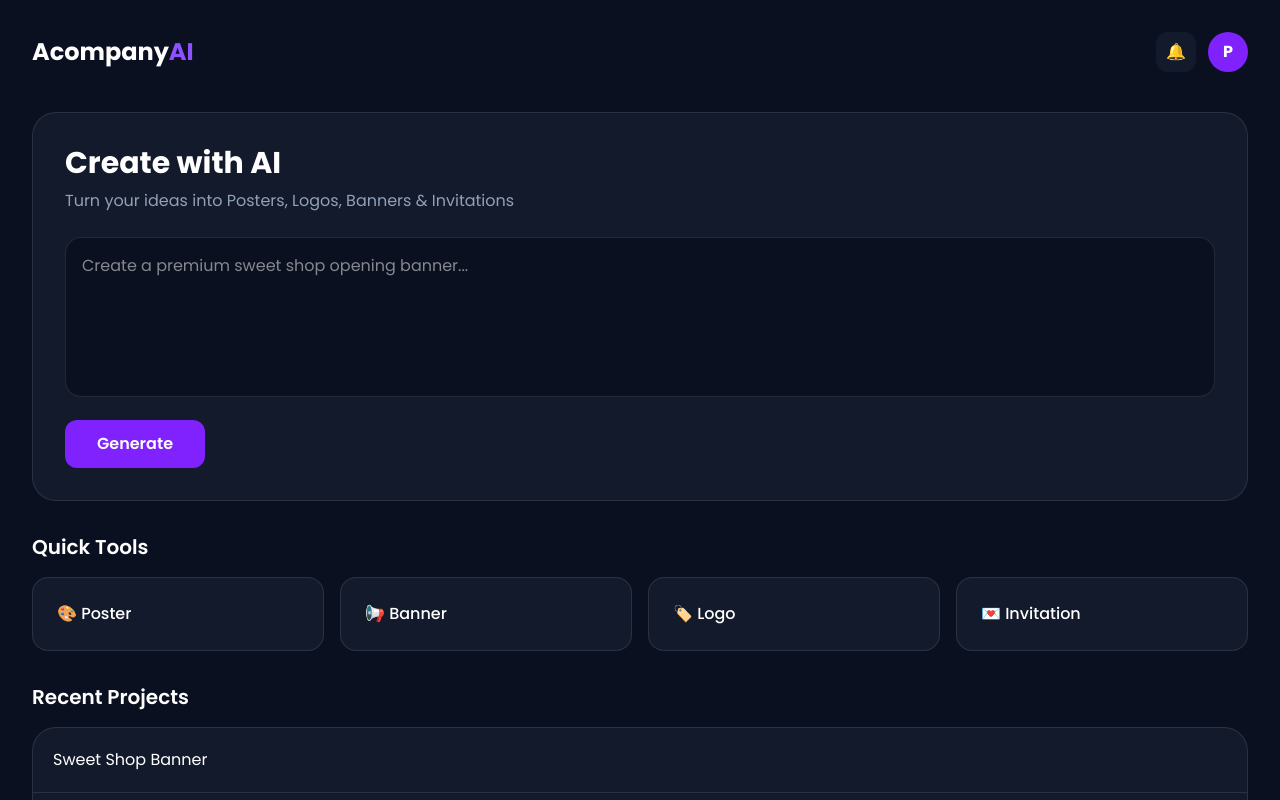
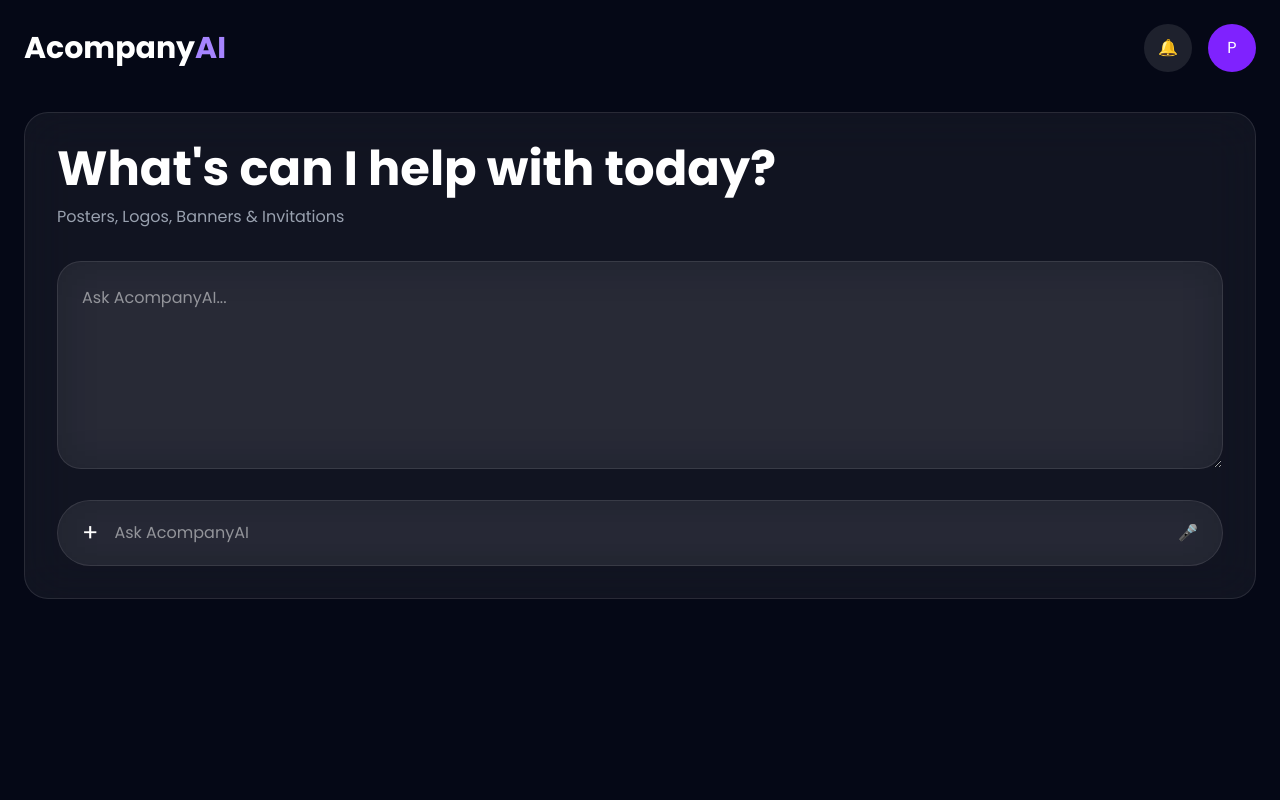
Before and after one commit to AcompanyAI/AcompanyAi, a Next.js app in the folder frontend/: page /dashboard in a window 1280 px wide. Shown: the top 800 px of the page. Built offline with nearby package versions, Linux system fonts and the light colour scheme.

Commit message:
New AI dashboard

```diff
--- a/frontend/app/dashboard/page.tsx
+++ b/frontend/app/dashboard/page.tsx
@@ -1,98 +1,73 @@
 export default function Dashboard() {
   return (
-    <main className="min-h-screen bg-[#0B1020] text-white">
-      <div className="max-w-7xl mx-auto p-4 md:p-8">
+    <div className="min-h-screen bg-[#050816] text-white">
 
-        {/* Header */}
-        <div className="flex items-center justify-between mb-10">
-          <h1 className="text-2xl font-bold">
-            Acompany<span className="text-violet-500">AI</span>
+      {/* Top Bar */}
+      <div className="flex items-center justify-between p-6">
+        <h1 className="text-3xl font-bold">
+          Acompany<span className="text-violet-400">AI</span>
         </h1>
 
-          <div className="flex items-center gap-3">
-            <button className="w-10 h-10 rounded-xl bg-[#131A2B]">
+        <div className="flex gap-4">
+          <button className="w-12 h-12 rounded-full bg-white/10">
             🔔
           </button>
 
-            <div className="w-10 h-10 rounded-full bg-violet-600 flex items-center justify-center font-bold">
+          <button className="w-12 h-12 rounded-full bg-violet-600">
             P
-            </div>
+          </button>
         </div>
       </div>
 
-        {/* Create Section */}
-        <div className="bg-[#131A2B] rounded-3xl p-6 md:p-8 border border-white/10">
+      {/* Main Box */}
+      <div className="mx-6 mt-4 rounded-3xl border border-white/10 bg-white/5 backdrop-blur-xl p-8">
 
-          <h2 className="text-3xl font-bold mb-2">
-            Create with AI
+        <h2 className="text-5xl font-bold">
+          What's can I help with today?
         </h2>
 
-          <p className="text-slate-400 mb-6">
-            Turn your ideas into Posters, Logos, Banners & Invitations
+        <p className="mt-3 text-gray-400">
+          Posters, Logos, Banners & Invitations
         </p>
 
+        {/* Glass Text Area */}
+        <div className="mt-8">
           <textarea
-            placeholder="Create a premium sweet shop opening banner..."
-            className="w-full h-40 rounded-2xl bg-[#0B1020] border border-white/10 p-4 outline-none resize-none"
+            placeholder="Ask AcompanyAI..."
+            className="
+            w-full
+            h-52
+            rounded-3xl
+            bg-white/5
+            border border-white/10
+            backdrop-blur-xl
+            p-6
+            text-white
+            outline-none
+            "
+          />
+        </div>
+
+        {/* Bottom Input */}
+        <div className="mt-6 flex items-center justify-between rounded-full border border-white/10 bg-white/5 backdrop-blur-xl px-6 py-4">
+
+          <button className="text-2xl">
+            +
+          </button>
+
+          <input
+            placeholder="Ask AcompanyAI"
+            className="bg-transparent flex-1 mx-4 outline-none"
           />
 
-          <button className="mt-4 bg-violet-600 hover:bg-violet-700 px-8 py-3 rounded-xl font-semibold">
-            Generate
+          <button>
+            🎤
           </button>
-
-        </div>
-
-        {/* Quick Tools */}
-        <div className="mt-8">
-          <h3 className="text-xl font-semibold mb-4">
-            Quick Tools
-          </h3>
-
-          <div className="grid grid-cols-2 md:grid-cols-4 gap-4">
-
-            {[
-              "🎨 Poster",
-              "📢 Banner",
-              "🏷️ Logo",
-              "💌 Invitation",
-            ].map((item) => (
-              <div
-                key={item}
-                className="bg-[#131A2B] rounded-2xl p-6 border border-white/10 hover:border-violet-500 transition"
-              >
-                <p className="font-medium">{item}</p>
-              </div>
-            ))}
-
-          </div>
-        </div>
-
-        {/* Recent Projects */}
-        <div className="mt-8">
-
-          <h3 className="text-xl font-semibold mb-4">
-            Recent Projects
-          </h3>
-
-          <div className="bg-[#131A2B] rounded-3xl border border-white/10">
-
-            <div className="p-5 border-b border-white/10">
-              Sweet Shop Banner
-            </div>
-
-            <div className="p-5 border-b border-white/10">
-              Meera Sweets Logo
-            </div>
-
-            <div className="p-5">
-              Opening Invitation Card
-            </div>
 
         </div>
 
       </div>
 
     </div>
-    </main>
   );
 }
--- a/frontend/app/page.tsx
+++ b/frontend/app/page.tsx
@@ -92,7 +92,7 @@ export default function Home() {
         </p>
 
         <a
-  href="/dashboard"
+   href="/dashboard">
   className="
   mt-10
   px-12
@@ -108,7 +108,6 @@ export default function Home() {
   transition-all
   duration-300
   "
->
   Start Free
 </a>
       </section>
```
Lines whose indentation alone changed are shown as unchanged.
